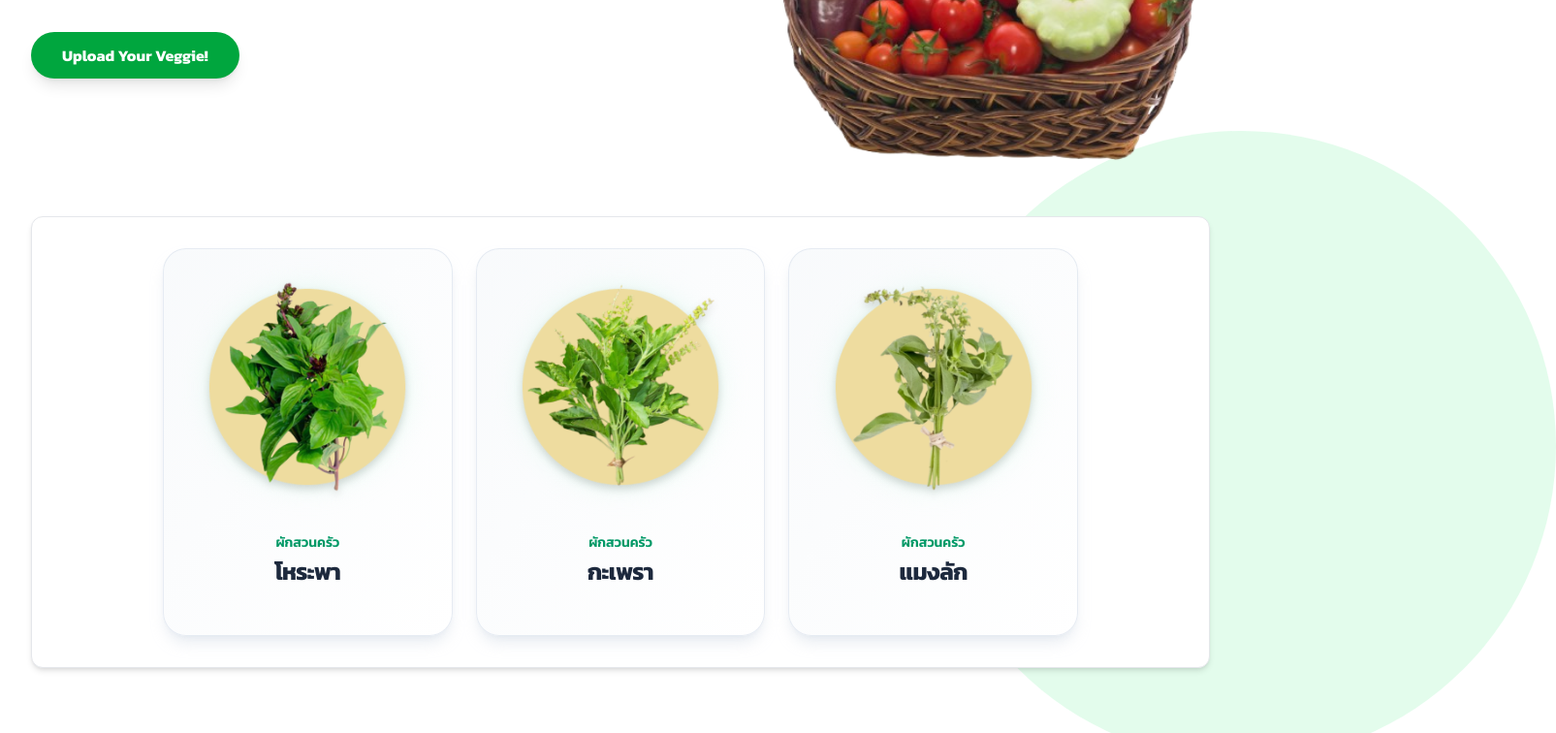
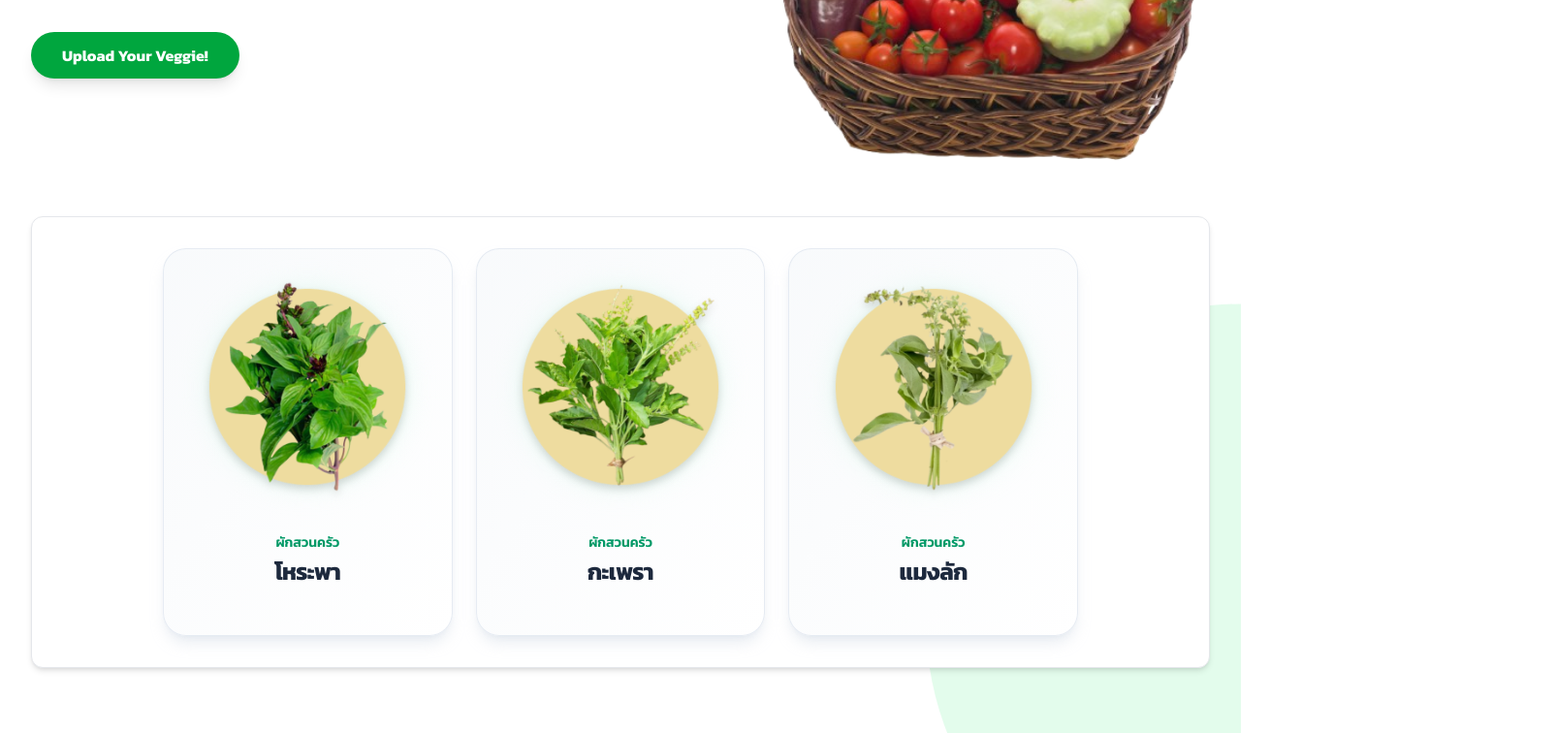
Before and after one commit to septemwee/VeggieVision, a Next.js app: page / in a window 1280 px wide. Shown: the part 340-1096 px from the top of the page at 97% size, 1605 px wide, since content can reach past the window. Built offline with nearby package versions, Linux system fonts and the light colour scheme.

Commit message:
Update page.js

```diff
--- a/app/page.js
+++ b/app/page.js
@@ -39,9 +39,11 @@ export default function VeggieHome() {
 
 
   return (
-    <div className="bg-white text-gray-800">
-      <div className="absolute z-0 top-0 left-0 w-[400px] h-[400px] md:w-[650px] md:h-[650px] bg-green-200/40 rounded-full -translate-x-1/2 -translate-y-1/2"></div>
-      <div className="absolute z-0 bottom-0 right-0 w-[400px] h-[400px] md:w-[650px] md:h-[650px] bg-green-200/40 rounded-full translate-x-1/2 translate-y-1/2"></div>
+    <div className="bg-white text-gray-800 relative">
+      <div className="absolute inset-0 z-0 overflow-hidden">
+        <div className="absolute top-0 left-0 w-[400px] h-[400px] md:w-[650px] md:h-[650px] bg-green-200/40 rounded-full -translate-x-1/2 -translate-y-1/2"></div>
+        <div className="absolute bottom-0 right-0 w-[400px] h-[400px] md:w-[650px] md:h-[650px] bg-green-200/40 rounded-full translate-x-1/2 translate-y-[25%]"></div>
+      </div>
 
       <main className="relative z-10 max-w-7xl mx-auto px-6 sm:px-6 lg:px-8">
         <div className="flex flex-col lg:flex-row items-center gap-12 lg:gap-16 py-16 sm:py-20 lg:pt-16 lg:pb-10">
```
